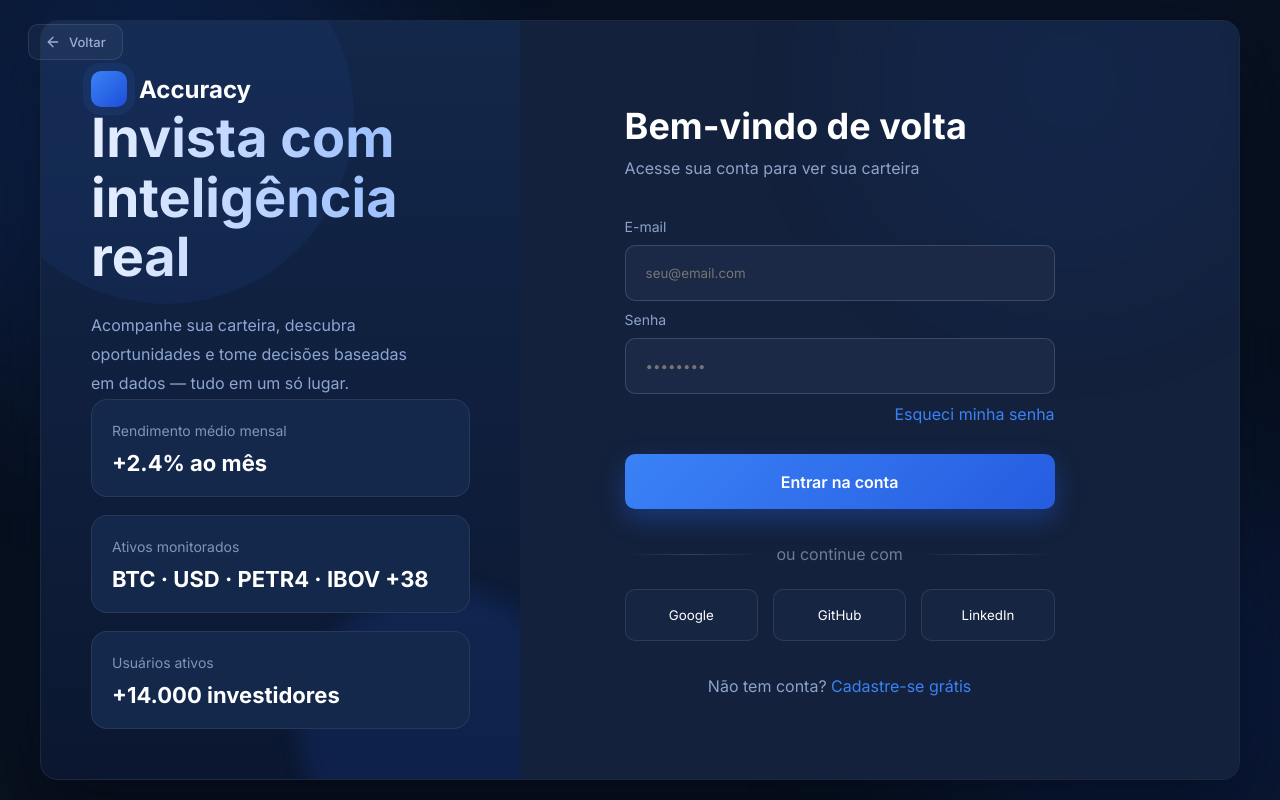
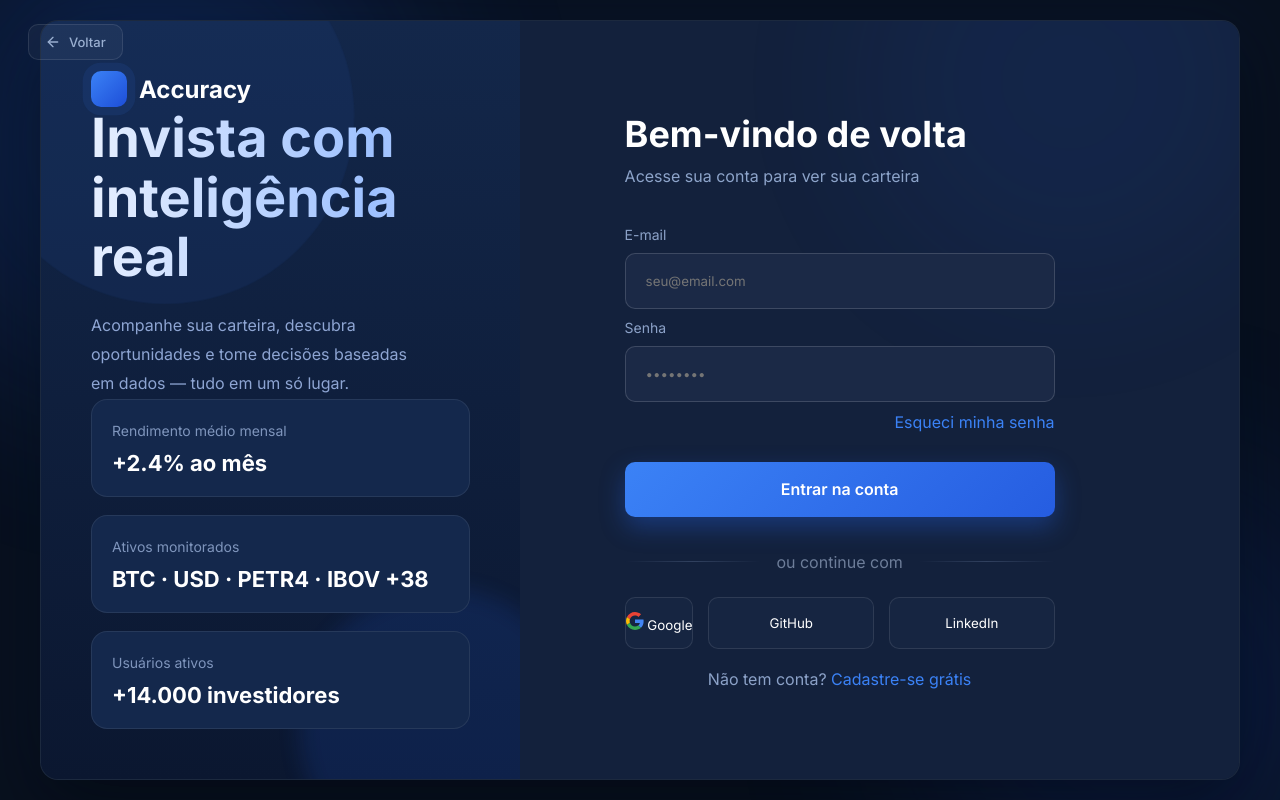
Before and after one commit to Accurancy-tec/Accuracy-Site, a PHP site: page /login.php in a window 1280 px wide. Run offline with PHP 8.4, Linux system fonts and the light colour scheme; some libraries are stand-ins or nearby versions.

Commit message:
Add Google login button with overlay

```diff
--- a/login.php
+++ b/login.php
@@ -131,11 +131,27 @@
 
                     <div class="social">
 
-                        <button>Google</button>
+                        <div class="google-wrap">
+                            <!-- Visual: igual aos outros botões -->
+                            <button type="button" class="google-fake" tabindex="-1" aria-hidden="true">
+                                <svg width="18" height="18" viewBox="0 0 48 48" aria-hidden="true">
+                                    <path fill="#EA4335" d="M24 9.5c3.54 0 6.71 1.22 9.21 3.6l6.85-6.85C35.9 2.38 30.47 0 24 0 14.62 0 6.51 5.38 2.56 13.22l7.98 6.19C12.43 13.72 17.74 9.5 24 9.5z" />
+                                    <path fill="#4285F4" d="M46.98 24.55c0-1.57-.15-3.09-.38-4.55H24v9.02h12.94c-.58 2.96-2.26 5.48-4.78 7.18l7.73 6c4.51-4.18 7.09-10.36 7.09-17.65z" />
+                                    <path fill="#FBBC05" d="M10.53 28.59c-.48-1.45-.76-2.99-.76-4.59s.27-3.14.76-4.59l-7.98-6.19C.92 16.46 0 20.12 0 24c0 3.88.92 7.54 2.56 10.78l7.97-6.19z" />
+                                    <path fill="#34A853" d="M24 48c6.48 0 11.93-2.13 15.89-5.81l-7.73-6c-2.15 1.45-4.92 2.3-8.16 2.3-6.26 0-11.57-4.22-13.47-9.91l-7.98 6.19C6.51 42.62 14.62 48 24 48z" />
+                                </svg>
+                                Google
+                            </button>
+
+                            <!-- Botão oficial do Google, invisível, por cima (recebe o clique) -->
+                            <div id="googleBtn" class="google-overlay"></div>
+                        </div>
                         <button>GitHub</button>
                         <button>LinkedIn</button>
 
                     </div>
+
+                    <small id="erroGoogle" class="mensagem-erro"></small>
 
                     <div class="register">
                         Não tem conta?
@@ -150,6 +166,8 @@
     </div>
 
     <script src="js/usuario.js?v=3"></script>
+    <script src="js/google-login.js?v=1"></script>
+    <script src="https://accounts.google.com/gsi/client" async defer></script>
 </body>
 
 </html>
```
